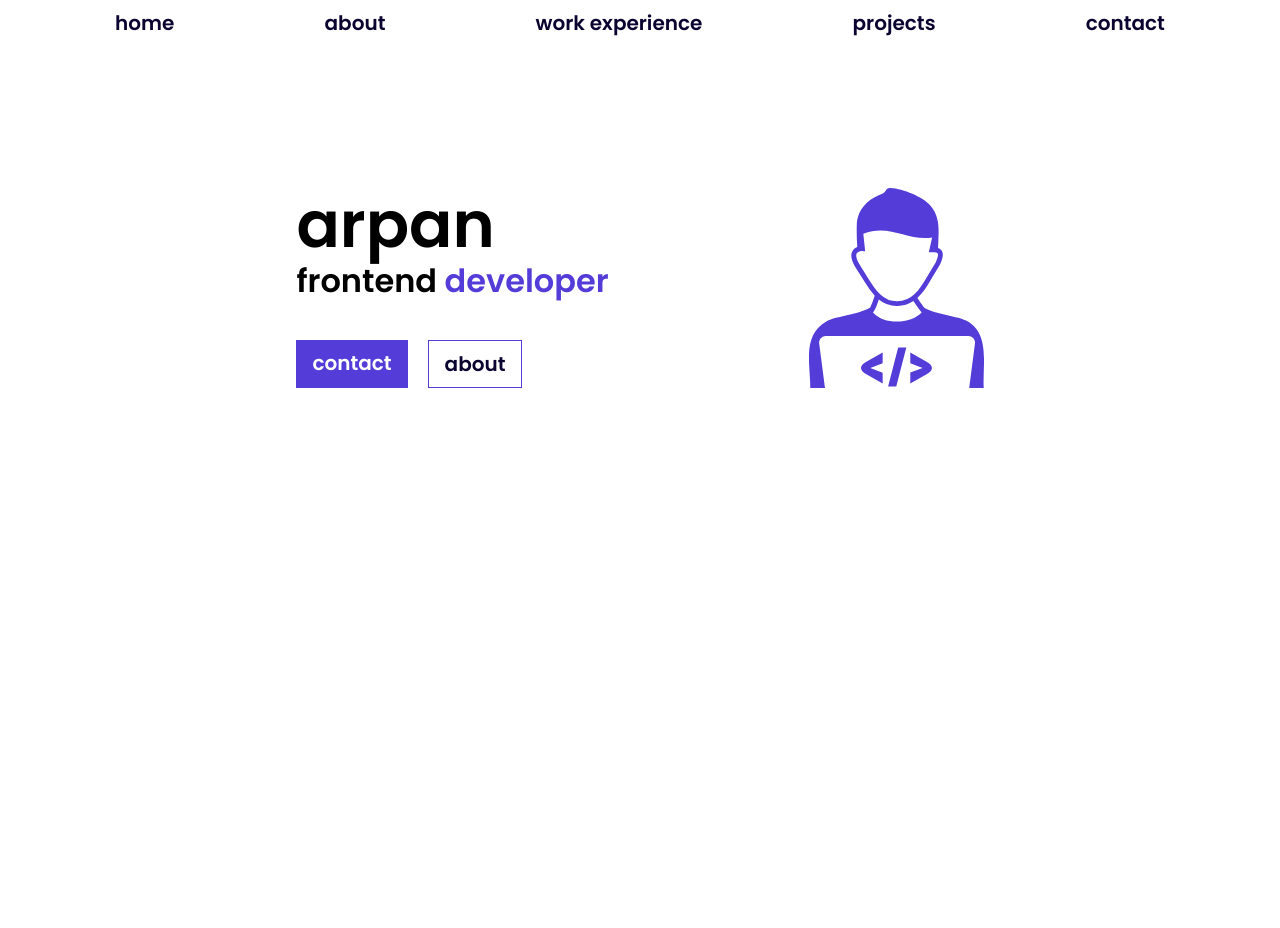
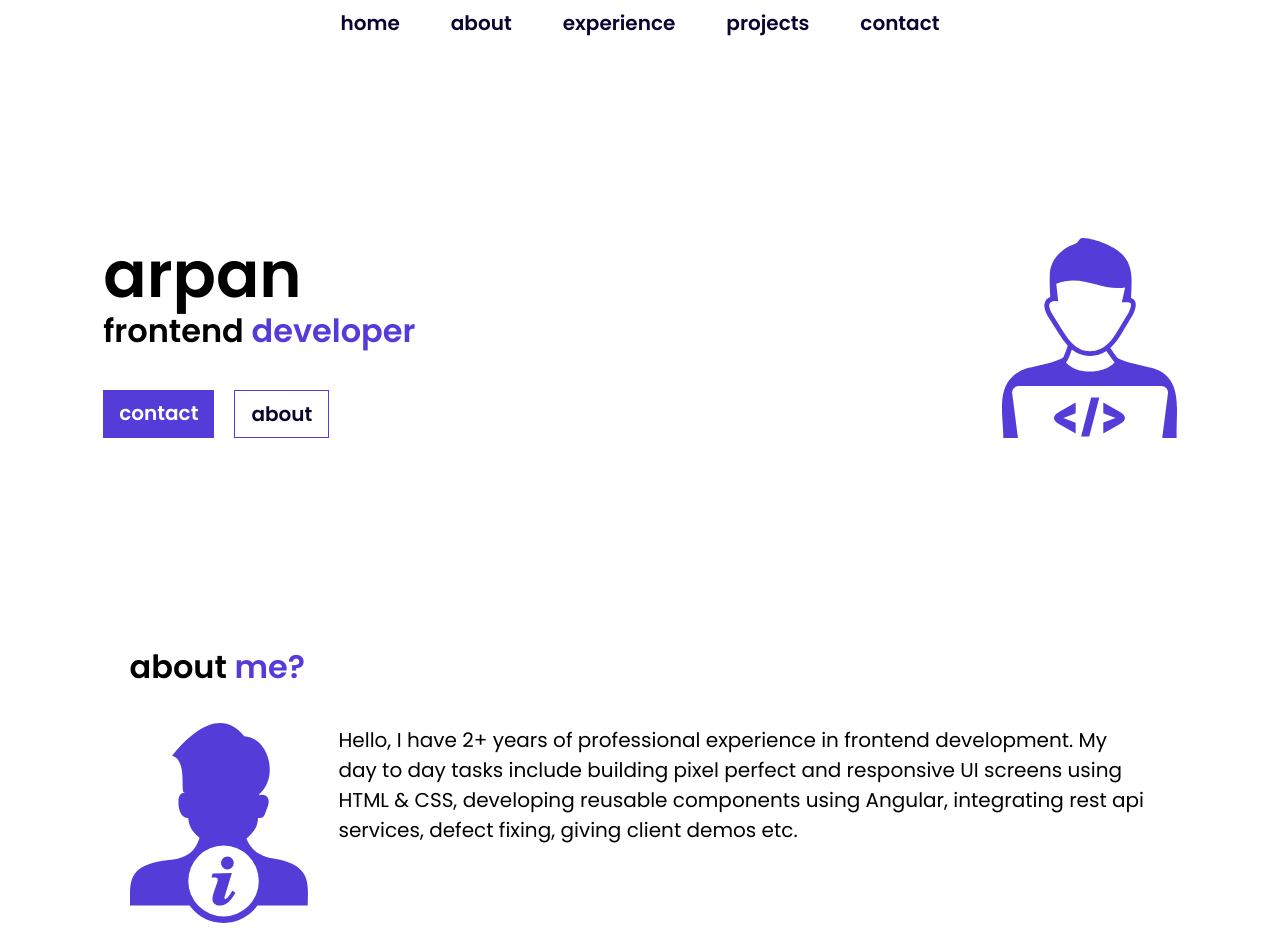
Before and after one commit to arpangodiyal/arpangodiyal.github.io, a website: page index.html in a window 1280 px wide. Before the commit the page ends 800 px from the top, so only its background shows below. Drawn offline with Linux system fonts and the light colour scheme.

Commit message:
About component

```diff
--- a/index.html
+++ b/index.html
@@ -1,5 +1,6 @@
 <!DOCTYPE html>
 <html lang="en">
+
 <head>
     <title>Learning Web Development</title>
     <meta charset="UTF-8" />
@@ -7,18 +8,19 @@
     <meta name="viewport" content="width=device-width, initial-scale=1.0" />
     <link rel="stylesheet" href="css/style.css">
 </head>
+
 <body>
     <header>
         <nav>
             <ul class="main-nav">
                 <li><a href="#" class="main-nav__link">home</a></li>
                 <li><a href="#" class="main-nav__link">about</a></li>
-                    <li><a href="#" class="main-nav__link">work experience</a></li>
+                <li><a href="#" class="main-nav__link">experience</a></li>
                 <li><a href="#" class="main-nav__link">projects</a></li>
                 <li><a href="#" class="main-nav__link">contact</a></li>
             </ul>
         </nav>
-            <section id="home" class="home">
+        <section id="home" class="home section-padding">
             <div class="home__container">
                 <div class="home__name-container">
                     <hgroup>
@@ -26,8 +28,8 @@
                         <p class="home__profession">frontend <span class="color-primary">developer</span></p>
                     </hgroup>
                     <div class="home__link-container">
-                            <a href=""# class="link link--primary">contact</a>
-                            <a href=""# class="link link--secondary">about</a>
+                        <a href="" # class="link link--primary">contact</a>
+                        <a href="" # class="link link--secondary">about</a>
                     </div>
                 </div>
                 <div>
@@ -36,5 +38,25 @@
             </div>
         </section>
     </header>
+    <main>
+        <section id="about-me" class="about-me section-padding">
+            <div class="about-me__container">
+                <div>
+                    <h2>
+                        about <span class="color-primary">me?</span>
+                    </h2>
+                    <img src="img/about-me.svg " alt="About me" class="about-me__icon">
+                </div>
+                <div class="about-me__text-container">
+                    <p class="about-me__text">
+                        Hello, I have 2+ years of professional experience in frontend development. My day to day tasks
+                        include building pixel perfect and responsive UI screens using HTML & CSS, developing reusable
+                        components using Angular, integrating rest api services, defect fixing, giving client demos etc.
+                    </p>
+                </div>
+            </div>
+        </section>
+    </main>
 </body>
+
 </html>
--- /dev/null
+++ b/sass/components/_about-me.scss
@@ -0,0 +1,28 @@
+.about-me {
+
+  h2 {
+    font-size: $font-size-lg;
+    font-weight: $font-weight-semibold;
+    margin-bottom: 3.2rem;
+  }
+
+  &__container {
+    display: flex;
+    justify-content: center;
+    gap: 3rem;
+    align-items: center;
+  }
+
+  &__text-container {
+    width: 70%;
+  }
+
+  &__text {
+    font-size: $font-size-md;
+    line-height: 1.5;
+  }
+
+  &__icon {
+    height: 20rem;
+  }
+}
--- a/sass/components/_home.scss
+++ b/sass/components/_home.scss
@@ -1,11 +1,13 @@
 .home {
-  padding-top: 15rem;
 
   &__container {
     display: flex;
-    gap: 20rem;
-    justify-content: center;
+    justify-content: space-around;
     align-items: center;
+  }
+
+  &__name-container {
+    width: 70%;
   }
 
   &__link-container {
--- a/sass/components/_nav.scss
+++ b/sass/components/_nav.scss
@@ -1,6 +1,9 @@
 nav {
+
+  max-width: 65rem;
+  margin: 0 auto;
+
   .main-nav {
-
     display: flex;
     justify-content: space-around;
     padding-top: 0.75rem;
--- a/sass/global/_global.scss
+++ b/sass/global/_global.scss
@@ -27,3 +27,7 @@ body {
 .flex-center {
   justify-content: center;
 }
+
+.section-padding {
+  padding: 20rem 2rem 0 2rem;
+}
--- a/sass/main.scss
+++ b/sass/main.scss
@@ -3,3 +3,4 @@
 @import './components/nav';
 @import './components/home';
 @import './components/link';
+@import './components/about-me';
```
Also changed, not shown: css/style.css, img/about-me.svg (added), 1 other file. Lines whose indentation alone changed are shown as unchanged.
